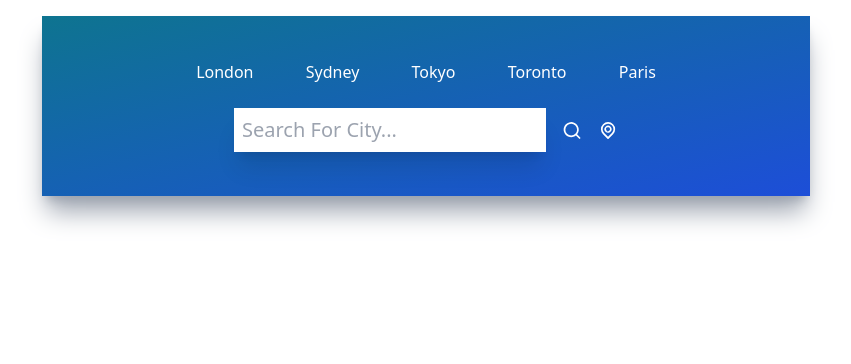
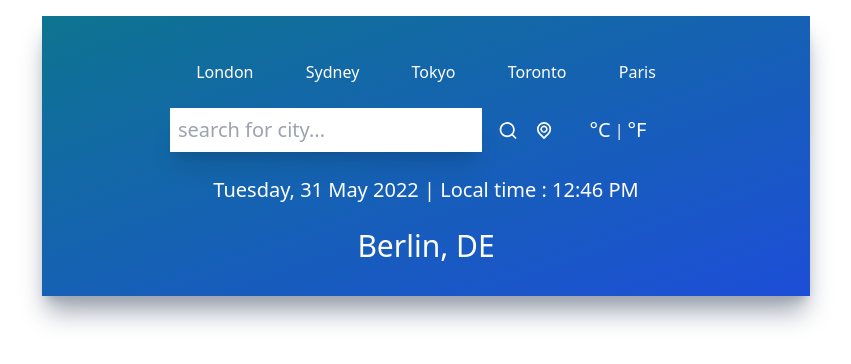
Before and after one commit to codenextdoor/React-weather-app, a React (Create React App) app: page / in a window 1280 px wide. Shown: the top 364 px of the page, without its empty margins (214-1065 px from the left). Built offline with nearby package versions, Linux system fonts and the light colour scheme.

Commit message:
location commit

```diff
--- a/src/App.js
+++ b/src/App.js
@@ -1,11 +1,13 @@
 import React from "react";
 import Inputs from "./components/Inputs";
+import TimeAndLocation from "./components/TimeAndLocation";
 import TopButtons from "./components/TopButtons";
 const App = () => {
   return (
     <div className="mx-auto max-w-screen-md mt-4 py-5 px-32 bg-gradient-to-br from-cyan-700 to-blue-700 h-fit shadow-xl shadow-gray-400 ">
       <TopButtons />
       <Inputs />
+      <TimeAndLocation />
     </div>
   );
 };
--- a/src/components/Inputs.jsx
+++ b/src/components/Inputs.jsx
@@ -7,10 +7,9 @@ const Inputs = () => {
       <div className="flex flex-row w-3/4 items-center justify-center space-x-4">
         <input
           type="text"
-          className="text-xl font-light p-2 w-full shadow-xl focus:outline-none capitalize"
+          className="text-xl font-light p-2 w-full shadow-xl focus:outline-none capitalize placeholder:lowercase"
           placeholder="search for city..."
         />
-
         <UilSearch
           size={25}
           className="text-white cursor-pointer transition ease-out hover:scale-125"
@@ -25,6 +24,15 @@ const Inputs = () => {
           hover:scale-125"
         />
       </div>
+      <div className="flex flex-row w-1/4 items-center justify-center">
+        <button name="metric" className="text-xl text-white font-light">
+          °C
+        </button>
+        <p className="text-white px-1">|</p>
+        <button name="imperial" className="text-xl text-white font-light mx-0">
+          °F
+        </button>
+      </div>
     </div>
   );
 };
--- /dev/null
+++ b/src/components/TimeAndLocation.jsx
@@ -0,0 +1,18 @@
+import React from "react";
+
+const TimeAndLocation = () => {
+  return (
+    <div>
+      <div className="flex items-center justify-center my-6">
+        <div className="text-white text-xl font-extralight">
+          Tuesday, 31 May 2022 | Local time : 12:46 PM
+        </div>
+      </div>
+      <div className="flex items-center justify-center my-3">
+        <p className="text-white text-3xl font-medium">Berlin, DE</p>
+      </div>
+    </div>
+  );
+};
+
+export default TimeAndLocation;
```
